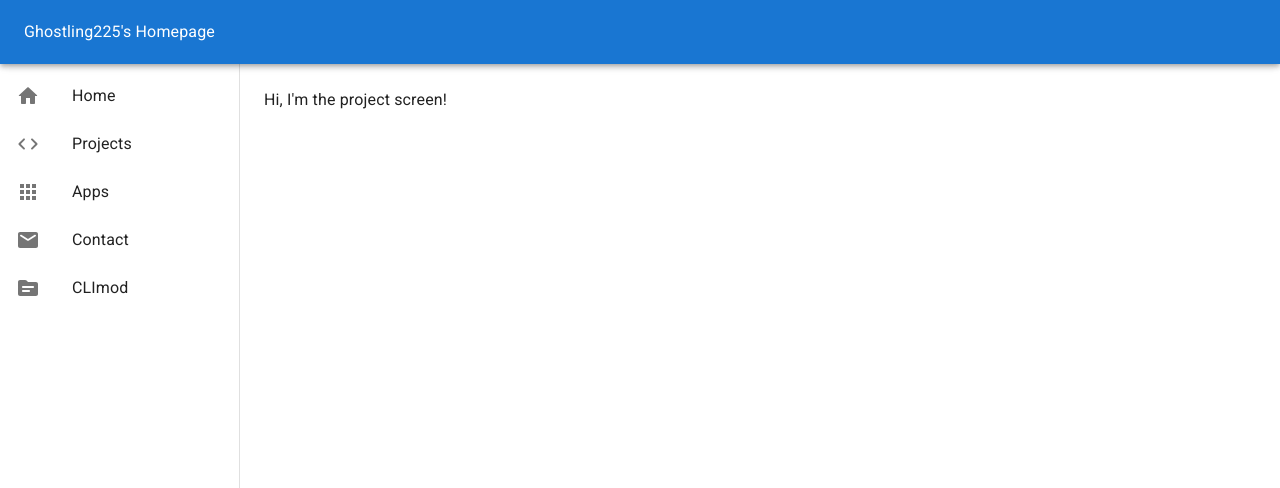
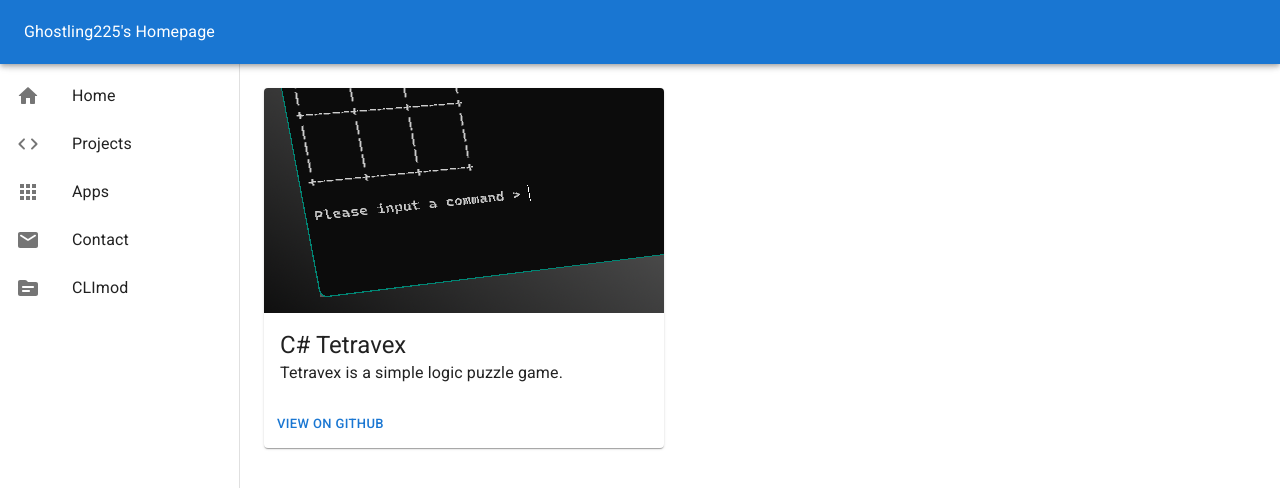
Before and after one commit to Ghostling225/Homepage-Source, a React (Create React App) app: page /projects in a window 1280 px wide. Shown: the top 488 px of the page. Built offline with nearby package versions, Linux system fonts and the light colour scheme.

Commit message:
Create prototype for projects page, create project card component

```diff
--- /dev/null
+++ b/jsconfig.json
@@ -0,0 +1,6 @@
+{
+	"compilerOptions": {
+	  "baseUrl": "src"
+	},
+	"include": ["src"]
+}
--- /dev/null
+++ b/src/Components/ProjectCard.js
@@ -0,0 +1,32 @@
+import { Card, CardActionArea, CardActions, CardMedia, CardContent, Typography, Button } from '@mui/material';
+import * as React from 'react';
+
+export default function ProjectCard(props) {
+	return (
+		<React.Fragment>
+			<Card sx={{ maxWidth: 400 }}>
+				<CardActionArea>
+					<CardMedia
+						component="img"
+						height="225"
+						image={ props.img }
+						alt="Image"
+					/>
+					<CardContent>
+						<Typography variant="h5">
+							{ props.title }
+						</Typography>
+						<Typography>
+							{ props.description }
+						</Typography>
+					</CardContent>
+				</CardActionArea>
+				<CardActions>
+					<Button size="small" color="primary" href={ props.githubLink } target="_blank">
+						View on GitHub
+					</Button>
+				</CardActions>
+			</Card>
+		</React.Fragment>
+	)
+}
--- a/src/Subsites/projects.js
+++ b/src/Subsites/projects.js
@@ -1,10 +1,14 @@
-import { Typography } from '@mui/material';
+import { Box } from '@mui/system';
 import * as React from 'react';
+import ProjectCard from '../Components/ProjectCard';
+import img from '../res/tetravex.png';
 
 export default function SubsiteProjects() {
 	return (
 		<React.Fragment>
-			<Typography>Hi, I'm the project screen!</Typography>
+			<Box sx={{ display: 'flex', flexDirection: 'row', flexWrap: 'wrap', alignContent: 'space-evenly', gap: 1}}>
+				<ProjectCard img={ img } title="C# Tetravex" description="Tetravex is a simple logic puzzle game." githubLink="https://github.com/Ghostling225/Tetravex" />
+			</Box>
 		</React.Fragment>
 	)
 }
```
Also changed, not shown: src/res/tetravex.png (added).
